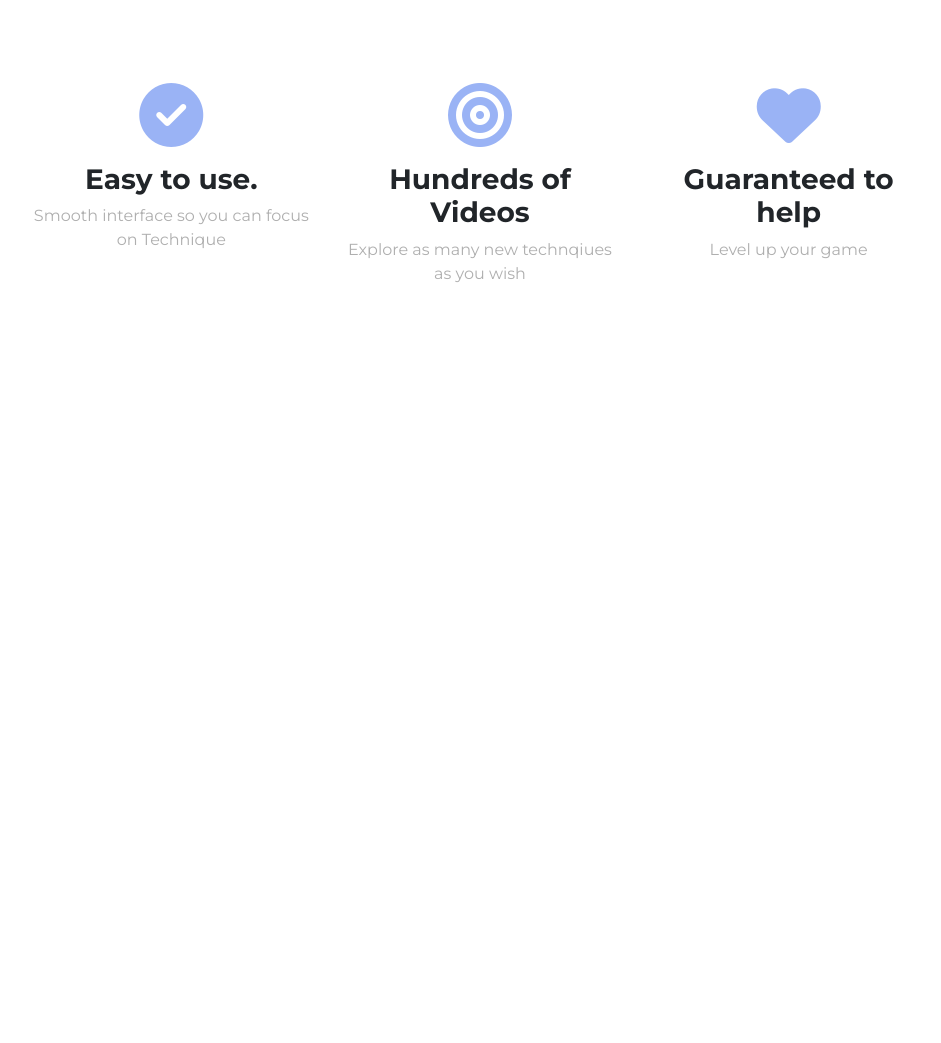
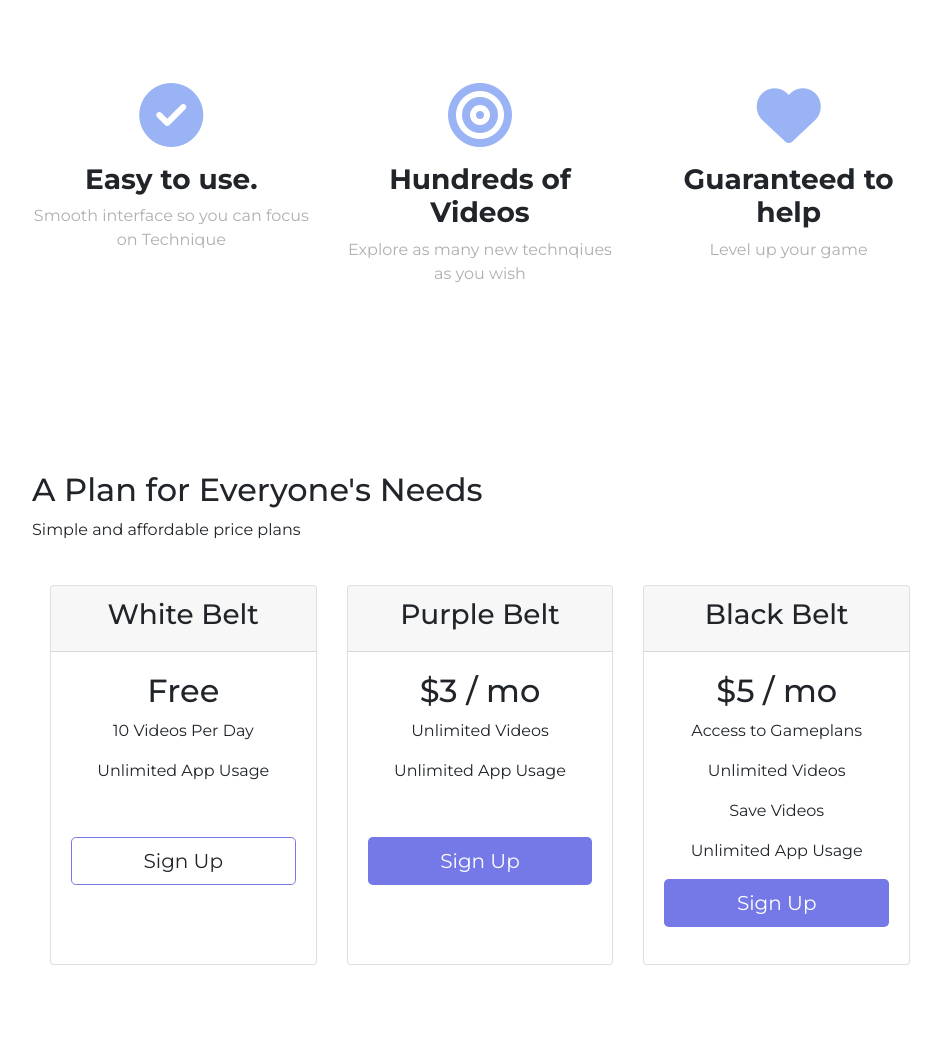
Before and after one commit to sahaldos1/CISC4800_FirstProject, a plain HTML site: page index.html in a window 1280 px wide. Shown: the part 657-1700 px from the top of the page, without its empty margins (160-1101 px from the left). Before the commit the page ends 1077 px from the top, so only its background shows below. Drawn offline with nearby package versions, Linux system fonts and the light colour scheme.

Commit message:
Complete pricing section

```diff
--- a/css/style.css
+++ b/css/style.css
@@ -85,3 +85,37 @@ body {
 #features .feature-item p {
   color: #afafaf;
 }
+
+/* Pricing */
+#pricing {
+  padding: 4% 15%;
+}
+
+#pricing .row {
+  padding: 3% 2%;
+}
+
+#pricing .card {
+  text-align: center;
+  height: 380px;
+}
+
+#pricing .card-1 .btn,
+#pricing .card-2 .btn {
+  margin-top: 3.4rem;
+}
+
+.btn-purple {
+  background-color: #7579e7;
+  color: white;
+}
+
+.btn-outline-purple {
+  background-color: white;
+  border-color: #7579e7;
+}
+
+.btn-outline-purple:hover {
+  background: #7579e7;
+  color: white;
+}
--- a/index.html
+++ b/index.html
@@ -106,6 +106,66 @@
       </div>
     </section>
 
+    <!-- Pricing -->
+
+    <section id="pricing">
+      <h2>A Plan for Everyone's Needs</h2>
+      <p>Simple and affordable price plans</p>
+
+      <div class="row">
+        <div class="col-lg-4 col-md-6">
+          <div class="card card-1">
+            <div class="card-header">
+              <h3>White Belt</h3>
+            </div>
+            <div class="card-body">
+              <h2>Free</h2>
+              <p>10 Videos Per Day</p>
+              <p>Unlimited App Usage</p>
+              <button
+                type="button"
+                class="btn btn-outline-purple btn-lg btn-block"
+              >
+                Sign Up
+              </button>
+            </div>
+          </div>
+        </div>
+        <div class="col-lg-4 col-md-6">
+          <div class="card card-2">
+            <div class="card-header">
+              <h3>Purple Belt</h3>
+            </div>
+            <div class="card-body">
+              <h2>$3 / mo</h2>
+              <p>Unlimited Videos</p>
+              <p>Unlimited App Usage</p>
+              <button type="button" class="btn btn-purple btn-lg btn-block">
+                Sign Up
+              </button>
+            </div>
+          </div>
+        </div>
+        <div class="col-lg-4 col-md-12">
+          <div class="card">
+            <div class="card-header">
+              <h3>Black Belt</h3>
+            </div>
+            <div class="card-body">
+              <h2>$5 / mo</h2>
+              <p>Access to Gameplans</p>
+              <p>Unlimited Videos</p>
+              <p>Save Videos</p>
+              <p>Unlimited App Usage</p>
+              <button type="button" class="btn btn-purple btn-lg btn-block">
+                Sign Up
+              </button>
+            </div>
+          </div>
+        </div>
+      </div>
+    </section>
+
     <script
       src="https://code.jquery.com/jquery-3.5.1.slim.min.js"
       integrity="sha384-DfXdz2htPH0lsSSs5nCTpuj/zy4C+OGpamoFVy38MVBnE+IbbVYUew+OrCXaRkfj"
```
